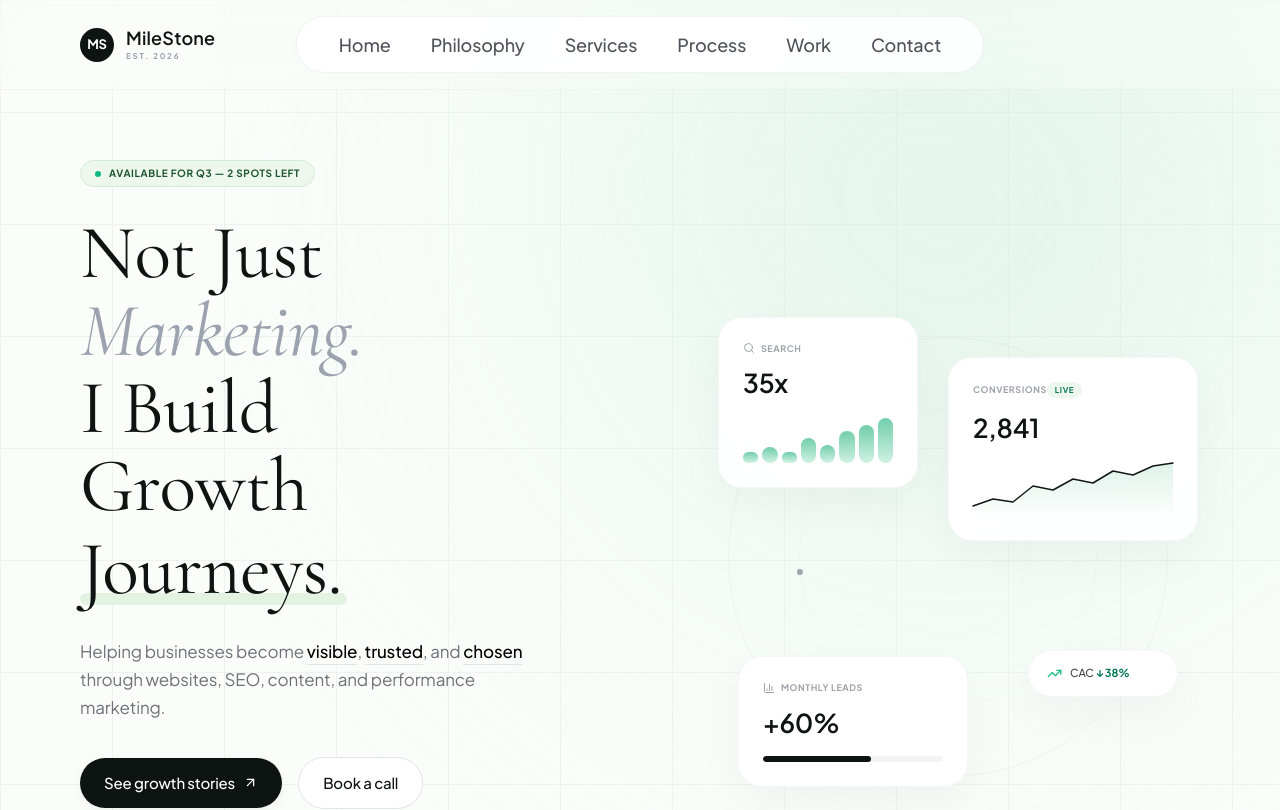
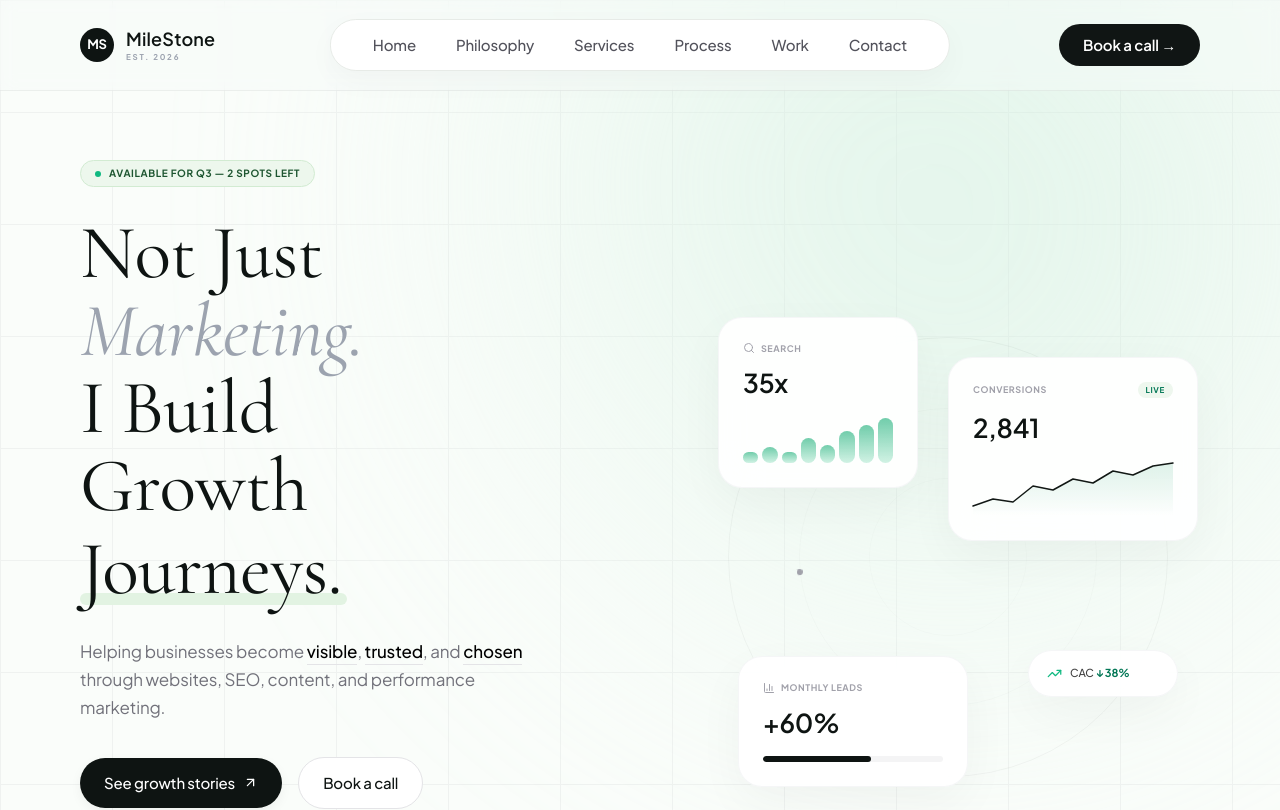
Before and after one commit to sivak27/milestone, a React (Vite) app: page / in a window 1280 px wide. Shown: the top 810 px of the page. Built offline with nearby package versions, Linux system fonts and the light colour scheme.

Commit message:
update: refreshed herosection design and content

```diff
--- a/src/components/HeroSection.jsx
+++ b/src/components/HeroSection.jsx
@@ -1,4 +1,4 @@
-import React, { useEffect, useRef } from "react";
+import React, { useState, useEffect, useRef } from "react";
 import { motion, useMotionValue, useSpring, useTransform } from "framer-motion";
 import { Search, TrendingUp, BarChart3, ArrowUpRight } from "lucide-react";
 import Logo1 from "/src/assets/1.png";
@@ -6,8 +6,14 @@ import Logo2 from "/src/assets/2.png";
 import Logo3 from "/src/assets/3.png";
 import Logo4 from "/src/assets/4.png";
 import Logo5 from "/src/assets/5.png";
-import "./HeroSection.css";
 
+const links = [
+  { href: "#philosophy", label: "Philosophy" },
+  { href: "#services", label: "Services" },
+  { href: "#process", label: "Process" },
+  { href: "#work", label: "Work" },
+  { href: "#contact", label: "Contact" },
+];
 
 function FloatingCard({ styleOverrides = {}, delay = 0, children, parallax = 20, mx, my }) {
   const tx = useTransform(mx, (v) => v * parallax);
@@ -40,6 +46,9 @@ function FloatingCard({ styleOverrides = {}, delay = 0, children, parallax = 20,
 
 export default function HeroSection() {
   const containerRef = useRef(null);
+  const [open, setOpen] = useState(false);
+  const [scrolled, setScrolled] = useState(false);
+
   const mx = useMotionValue(0);
   const my = useMotionValue(0);
   const springX = useSpring(mx, { stiffness: 60, damping: 26 });
@@ -49,6 +58,10 @@ export default function HeroSection() {
   const rightX = useTransform(springX, (v) => v * -10);
 
   useEffect(() => {
+    const handleScroll = () => {
+      setScrolled(window.scrollY > 30);
+    };
+
     const handleMouseMove = (e) => {
       const element = containerRef.current;
       if (!element) return;
@@ -56,13 +69,20 @@ export default function HeroSection() {
       mx.set(((e.clientX - rect.left) / rect.width - 0.5) * 2);
       my.set(((e.clientY - rect.top) / rect.height - 0.5) * 2);
     };
+
+    window.addEventListener("scroll", handleScroll);
     window.addEventListener("mousemove", handleMouseMove);
-    return () => window.removeEventListener("mousemove", handleMouseMove);
+
+    return () => {
+      window.removeEventListener("scroll", handleScroll);
+      window.removeEventListener("mousemove", handleMouseMove);
+    };
   }, [mx, my]);
 
   // JAVASCRIPT SMOOTH SCROLL MECHANISM
   const handleScrollToSection = (e, targetId) => {
     e.preventDefault();
+    setOpen(false); // Closes mobile menu on anchor tap
     const element = document.getElementById(targetId.toLowerCase());
     if (element) {
       const elementPosition = element.getBoundingClientRect().top + window.scrollY;
@@ -85,7 +105,7 @@ export default function HeroSection() {
         backgroundColor: "#fafdfa",
         display: "flex",
         flexDirection: "column",
-        justifyContent: "center",
+        justifyInbound: "center",
         alignItems: "center",
         boxSizing: "border-box",
         position: "relative",
@@ -136,6 +156,160 @@ export default function HeroSection() {
           height: 200px;
           width: auto;
         }
+
+        /* Combined Responsive Navbar CSS Rules */
+        .app-header {
+          position: fixed;
+          top: 0;
+          left: 0;
+          width: 100vw;
+          display: flex;
+          flex-direction: column;
+          z-index: 999;
+          backdrop-filter: blur(8px);
+          WebkitBackdropFilter: blur(8px);
+          background: rgba(247, 250, 248, 0.45);
+          border-bottom: 1px solid rgba(0, 0, 0, 0.05);
+          transition: 0.35s;
+        }
+
+        .app-header.scrolled {
+          backdrop-filter: blur(18px);
+          WebkitBackdropFilter: blur(18px);
+          background: rgba(247, 250, 248, 0.88);
+        }
+
+        .nav-container {
+          width: 100%;
+          max-width: 1440px;
+          margin: auto;
+          display: flex;
+          justify-content: space-between;
+          align-items: center;
+          padding: 14px 80px;
+          height: 90px;
+          box-sizing: border-box;
+        }
+
+        .desktop-menu-wrapper {
+          position: absolute;
+          left: 50%;
+          transform: translateX(-50%);
+          display: flex;
+          align-items: center;
+          gap: 4px;
+          background: white;
+          padding: 8px 24px;
+          border-radius: 9999px;
+          border: 1px solid #e7ebe7;
+          box-shadow: 0 10px 30px rgba(0,0,0,0.03);
+        }
+
+        .desktop-menu-wrapper a {
+          font-size: 15px;
+          font-weight: 500;
+          color: #52525b;
+          text-decoration: none;
+          padding: 6px 18px;
+          border-radius: 9999px;
+          transition: all 0.3s;
+        }
+
+        .desktop-menu-wrapper a:hover {
+          background: #eef5ef;
+          color: #000;
+        }
+
+        .call-btn {
+          background: #101514;
+          color: white;
+          padding: 10px 24px;
+          border-radius: 9999px;
+          font-weight: 600;
+          font-size: 15px;
+          text-decoration: none;
+          transition: 0.3s;
+        }
+
+        .call-btn:hover {
+          transform: translateY(-2px);
+        }
+
+        .menu-btn {
+          display: none;
+          background: none;
+          border: none;
+          cursor: pointer;
+        }
+
+        .menu-btn span {
+          display: block;
+          width: 28px;
+          height: 2px;
+          background: #111;
+          margin: 6px 0;
+          transition: 0.3s;
+        }
+
+        .mobile-menu {
+          display: none;
+        }
+
+        @media(max-width: 900px) {
+          .nav-container {
+            padding: 14px 40px;
+          }
+          .desktop-menu-wrapper,
+          .call-btn {
+            display: none;
+          }
+          .menu-btn {
+            display: block;
+          }
+          .mobile-menu {
+            display: flex;
+            flex-direction: column;
+            background: white;
+            overflow: hidden;
+            max-height: 0;
+            transition: 0.4s;
+            border-top: 1px solid #ececec;
+            width: 100vw;
+          }
+          .mobile-menu.show {
+            max-height: 600px;
+            padding: 5px 40px 30px;
+          }
+          .mobile-menu a {
+            padding: 22px 0;
+            font-size: 18px;
+            color: #222;
+            text-decoration: none;
+            border-bottom: 1px solid #ececec;
+          }
+          .mobile-btn {
+            margin-top: 18px;
+            background: #101514;
+            color: white !important;
+            text-align: center;
+            border-radius: 9999px;
+            padding: 14px;
+            font-weight: 600;
+            border: none !important;
+          }
+        }
+
+        @media(max-width: 500px) {
+          .nav-container {
+            padding: 14px 20px;
+          }
+          .mobile-menu.show {
+            padding: 5px 20px 30px;
+          }
+          .mobile-menu a {
+            font-size: 22px;
+          }
+        }
       `}</style>
 
       {/* Grid Overlay */}
@@ -165,26 +339,11 @@ export default function HeroSection() {
           background: "radial-gradient(circle at 60% 40%, #B7E6CE 0%, #DFF4E8 50%, transparent 75%)"
         }}
       />
-{/* HEADER LAYER */}
-      <header className="app-header"
-        style={{
-          position: "fixed",
-          top: 0,
-          left: 0,
-          width: "100vw",
-          height: "90px",
-          display: "flex",
-          alignItems: "center",
-          justifyContent: "space-between",
-          padding: "0 80px",
-          boxSizing: "border-box",
-          zIndex: 100,
-          backgroundColor: "rgba(250, 253, 250, 0.4)",
-          backdropFilter: "blur(20px)",
-          WebkitBackdropFilter: "blur(20px)",
-          borderBottom: "1px solid rgba(14, 20, 18, 0.03)"
-        }}
-      >
+
+      {/* REPLACED NAVBAR LAYER */}
+      <header className={`app-header ${scrolled ? "scrolled" : ""}`}>
+        <div className="nav-container">
+          {/* Logo */}
           <div style={{ display: "flex", alignItems: "center", gap: "12px" }}>
             <div style={{ width: "34px", height: "34px", borderRadius: "50%", backgroundColor: "#0E1412", color: "#fff", display: "flex", alignItems: "center", justifyContent: "center", fontWeight: "700", fontSize: "13px" }}>MS</div>
             <div style={{ display: "flex", flexDirection: "column" }}>
@@ -193,36 +352,48 @@ export default function HeroSection() {
             </div>
           </div>
 
-        <nav className="desktop-nav"
-          style={{
-            position: "absolute",
-            left: "50%",
-            transform: "translateX(-50%)",
-            display: "flex",
-            alignItems: "center",
-            gap: "4px",
-            backgroundColor: "rgba(255, 255, 255, 0.85)",
-            border: "1px solid rgba(14, 20, 18, 0.05)",
-            borderRadius: "9999px",
-            padding: "8px 24px",
-            boxShadow: "0 2px 12px rgba(0,0,0,0.01)"
-          }}
+          {/* Desktop Navigation Menu */}
+          <nav className="desktop-menu-wrapper">
+            <a href="#home" onClick={(e) => handleScrollToSection(e, "home")}>Home</a>
+            {links.map((item) => (
+              <a
+                key={item.href}
+                href={item.href}
+                onClick={(e) => handleScrollToSection(e, item.label)}
               >
-          {['Home', 'Philosophy', 'Services', 'Process', 'Work', 'Contact'].map((item) => (
-            <a
-              key={item}
-              href={`#${item.toLowerCase()}`}
-              onClick={(e) => handleScrollToSection(e, item)}
-              style={{ fontSize: "18px", fontWeight: 500, color: "#52525b", textDecoration: "none", padding: "6px 18px", transition: "color 0.2s" }}
-              onMouseEnter={(e) => e.target.style.color = "#000"}
-              onMouseLeave={(e) => e.target.style.color = "#52525b"}
-            >
-              {item}
+                {item.label}
               </a>
             ))}
           </nav>
 
+          {/* Desktop Action Button */}
+          <a href="#contact" onClick={(e) => handleScrollToSection(e, "contact")} className="call-btn">
+            Book a call →
+          </a>
 
+          {/* Mobile Hamburguer Action Trigger */}
+          <button className="menu-btn" onClick={() => setOpen(!open)}>
+            <span></span>
+            <span></span>
+          </button>
+        </div>
+
+        {/* Mobile Flyout Drawer Strip */}
+        <div className={`mobile-menu ${open ? "show" : ""}`}>
+          <a href="#home" onClick={(e) => handleScrollToSection(e, "home")}>Home</a>
+          {links.map((item) => (
+            <a
+              key={item.href}
+              href={item.href}
+              onClick={(e) => handleScrollToSection(e, item.label)}
+            >
+              {item.label}
+            </a>
+          ))}
+          <a href="#contact" className="mobile-btn" onClick={(e) => handleScrollToSection(e, "contact")}>
+            Book a call
+          </a>
+        </div>
       </header>
 
       {/* STAGE CONTAINER */}
@@ -250,7 +421,6 @@ export default function HeroSection() {
           </div>
 
           <div>
-            {/* Cleaned up Heading: IDs REMOVED from the internal word lines */}
             <h1
               className="raw-font-serif hero-title"
               style={{
@@ -338,7 +508,7 @@ export default function HeroSection() {
             </FloatingCard>
 
             <FloatingCard mx={springX} my={springY} delay={0.3} parallax={14} styleOverrides={{ top: "40px", right: "-20px", width: "250px" }}>
-              <div style={{ display: "flex", alignItems: "center", justifyInbound: "space-between", marginBottom: "10px" }}>
+              <div style={{ display: "flex", alignItems: "center", justifyContent: "space-between", marginBottom: "10px" }}>
                 <span style={{ fontSize: "9px", color: "#a1a1aa", fontWeight: "700", textTransform: "uppercase", letterSpacing: "0.06em" }}>Conversions</span>
                 <span style={{ backgroundColor: "#eef7ee", color: "#047857", fontWeight: 800, fontSize: "8px", letterSpacing: "0.08em", padding: "2px 8px", borderRadius: "999px" }}>LIVE</span>
               </div>
```
Lines whose indentation alone changed are shown as unchanged.
